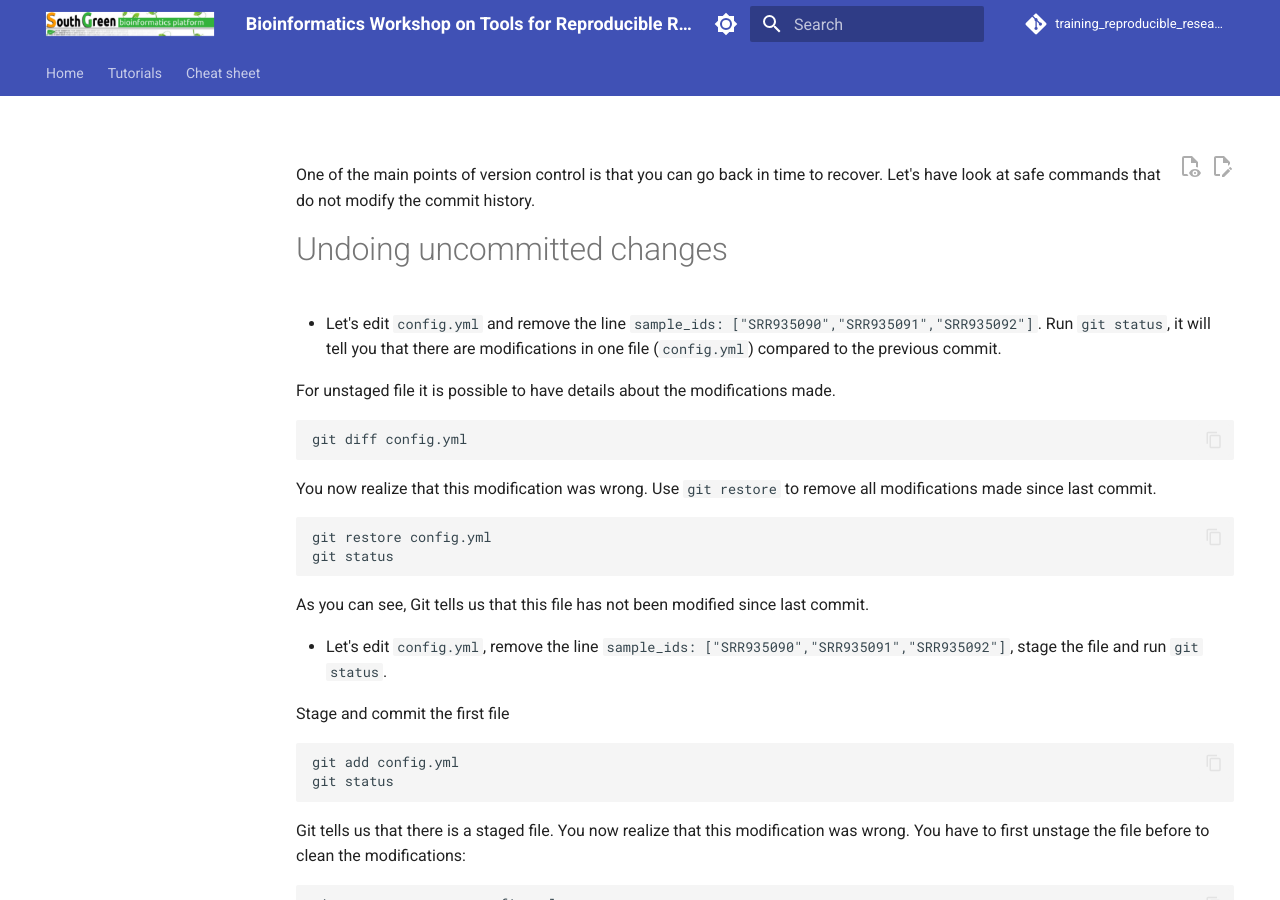
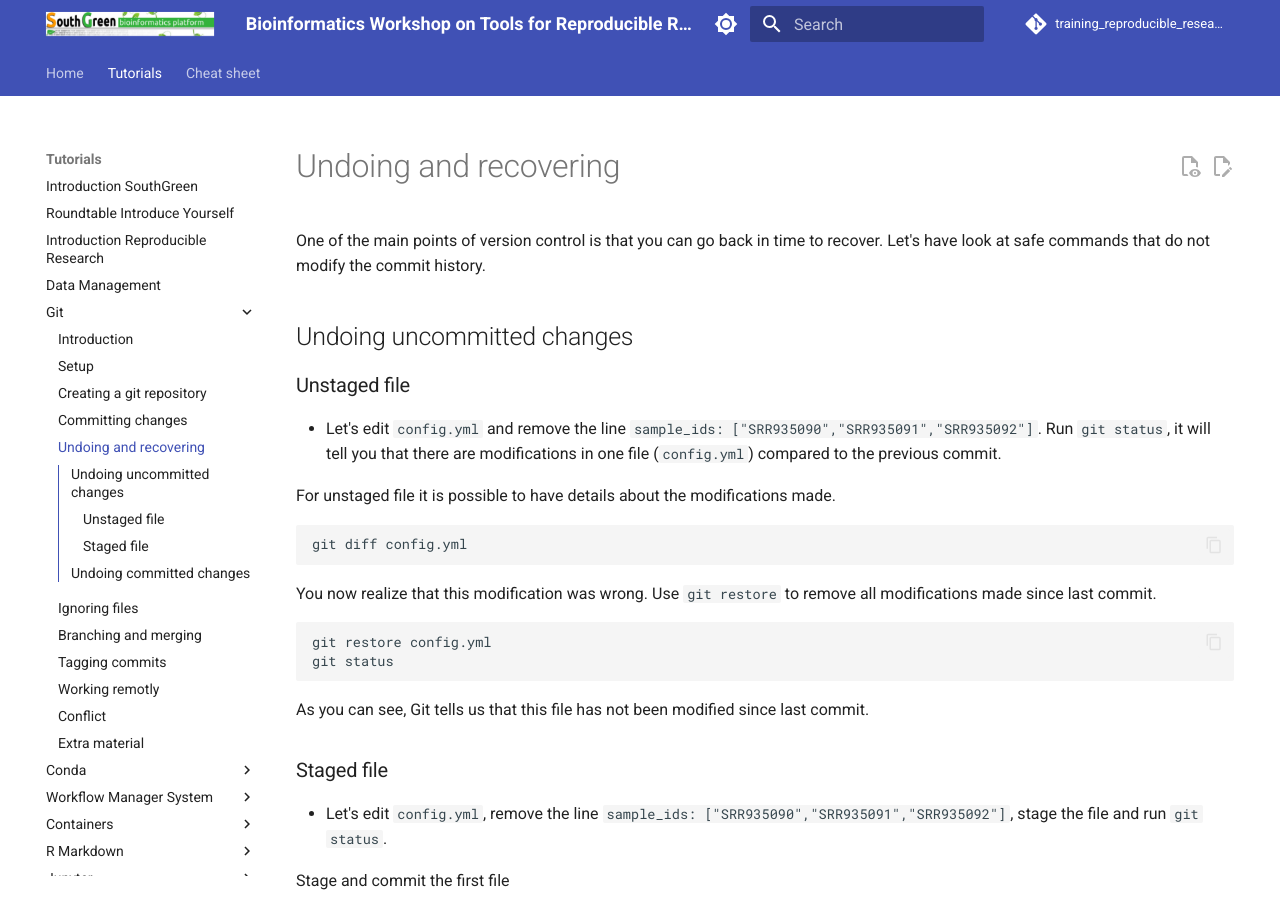
Before and after one commit to SouthGreenPlatform/training_reproducible_research, an MkDocs documentation site: the page built from docs/pages/git/git-undoing-and-recovering.md, in a window 1280 px wide and 900 px high. Built offline with MkDocs 1.6.1 and Material for MkDocs 9.7.7, drawn with Linux system fonts in a browser that asks for light colours; comment, search, counter and statistics services are not loaded; some of the changed text lies outside the part shown.

Commit message:
add section undoing things

````diff
--- a/docs/pages/git/git-undoing-and-recovering.md
+++ b/docs/pages/git/git-undoing-and-recovering.md
@@ -1,7 +1,10 @@
 One of the main points of version control is that you can go back in time to recover.
 Let's have look at safe commands that do not modify the commit history.
 
-# Undoing uncommitted changes
+## Undoing uncommitted changes
+
+### Unstaged file
+
 * Let's edit `config.yml` and remove the line
 `sample_ids: ["SRR935090","SRR935091","SRR935092"]`. Run `git status`, it will tell you
 that there are modifications in one file (`config.yml`) compared to the previous commit.
@@ -18,6 +21,8 @@ git restore config.yml
 git status
 ```
 As you can see, Git tells us that this file has not been modified since last commit.
+
+### Staged file
 
 * Let's edit `config.yml`, remove the line
 `sample_ids: ["SRR935090","SRR935091","SRR935092"]`, stage the file and run `git status`.
@@ -42,7 +47,7 @@ git status
     In case you want to throws away everything that is not in last commit (HEAD) you can
     use `git reset --hard HEAD`. It is apply on all files, staged and unstaged.
 
-# Undoing committed changes
+## Undoing committed changes
 
 * Let's edit `config.yml`, remove the line
 `sample_ids: ["SRR935090","SRR935091","SRR935092"]`, stage the file, commit, and run
--- a/mkdocs.yml
+++ b/mkdocs.yml
@@ -103,6 +103,7 @@ nav:
           - Setup: pages/git/git-setup.md
           - Creating a git repository: pages/git/git-2-creating-repositories.md
           - Committing changes: pages/git/git-3-committing-changes.md
+          - Undoing and recovering: pages/git/git-undoing-and-recovering.md
           - Ignoring files: pages/git/git-4-ignoring-files.md
           - Branching and merging: pages/git/git-5-branches.md
           - Tagging commits: pages/git/git-6-tags.md
````
